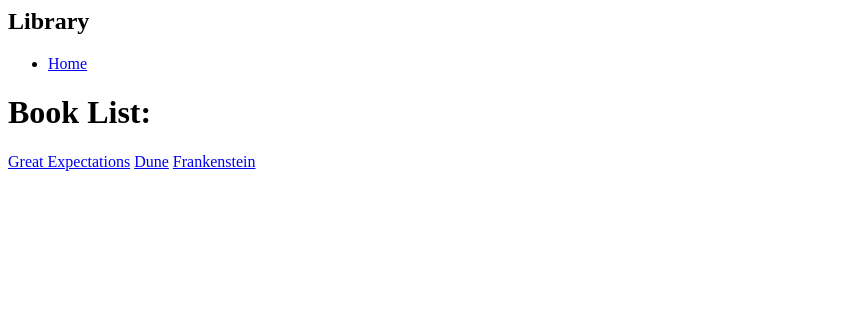
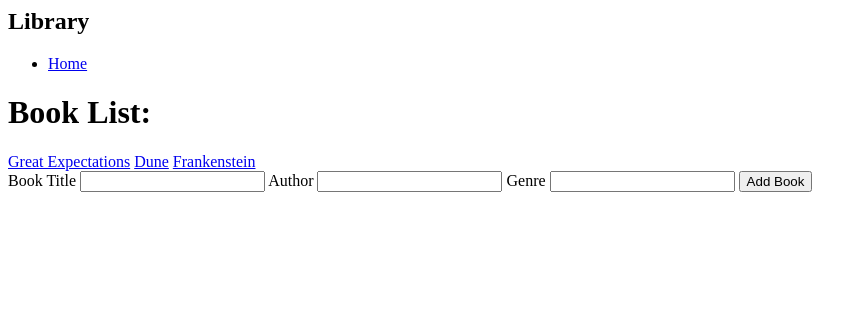
Before and after one commit to kirsty-m/w3d5_library_hw, a Flask app: page /books in a window 1280 px wide. Shown: the top 333 px of the page, without its empty margins (0-867 px from the left). Run offline with Flask 3, Linux system fonts and the light colour scheme.

Commit message:
add book feature added

```diff
--- a/controllers/controller.py
+++ b/controllers/controller.py
@@ -1,12 +1,21 @@
 from flask import render_template, request, redirect
 from app import app
-from models.books import books
+from models.books import books, add_new_book
 from models.book import *
 
 @app.route("/books")
 def index():
-    return render_template("index.html", books=books)
+    return render_template("index.html", books = books)
 
 @app.route("/books/<index>")
 def show_book_details(index):
     return render_template("book_details.html", book = books[int(index)])
+
+@app.route("/books", methods=["POST"])
+def add_book():
+    book_title = request.form["title"]
+    book_author = request.form["author"]
+    book_genre = request.form["genre"]
+    new_book = Book(book_title, book_author, book_genre)
+    add_new_book(new_book)
+    return render_template("index.html", books = books)
--- a/models/books.py
+++ b/models/books.py
@@ -5,3 +5,6 @@ book2 = Book("Dune", "Frank Herbert", "Sci-fi")
 book3 = Book("Frankenstein", "Mary Shelley", "Horror")
 
 books = [book1, book2, book3]
+
+def add_new_book(book):
+    books.append(book)
--- a/templates/index.html
+++ b/templates/index.html
@@ -10,4 +10,15 @@
         {% endfor %}
     </div>
 
+    <form action="books" method="post">
+        <label for="title">Book Title</label>
+        <input type="text" name="title" id="title">
+        <label for="author">Author</label>
+        <input type="text" name="author" id="author">
+        <label for="genre">Genre</label>
+        <input type="text" name="genre" id="genre">
+        <input type="submit" value="Add Book">
+    </form>
+
+
 {% endblock %}
```
